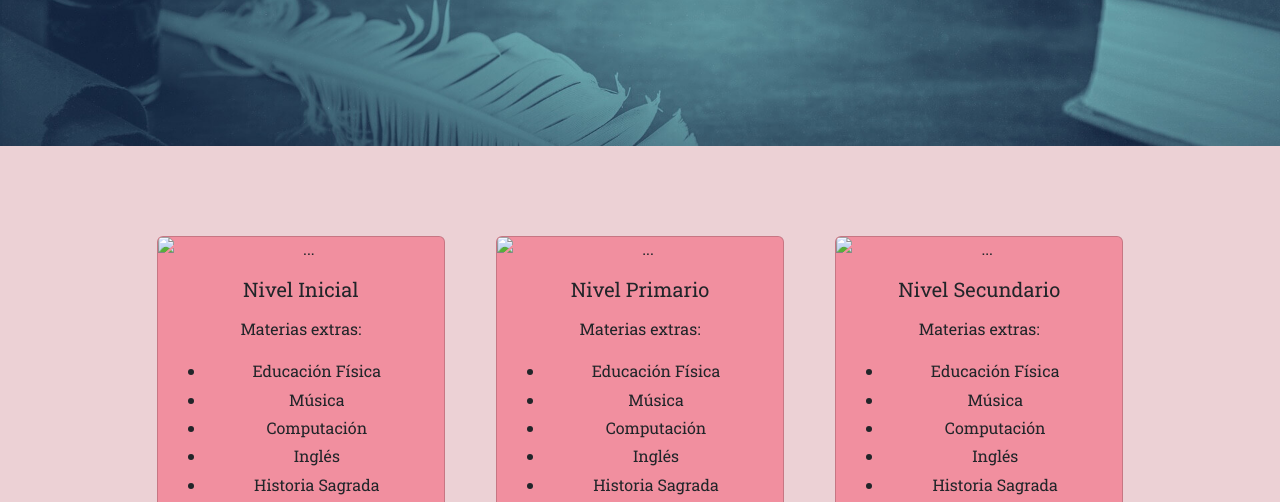
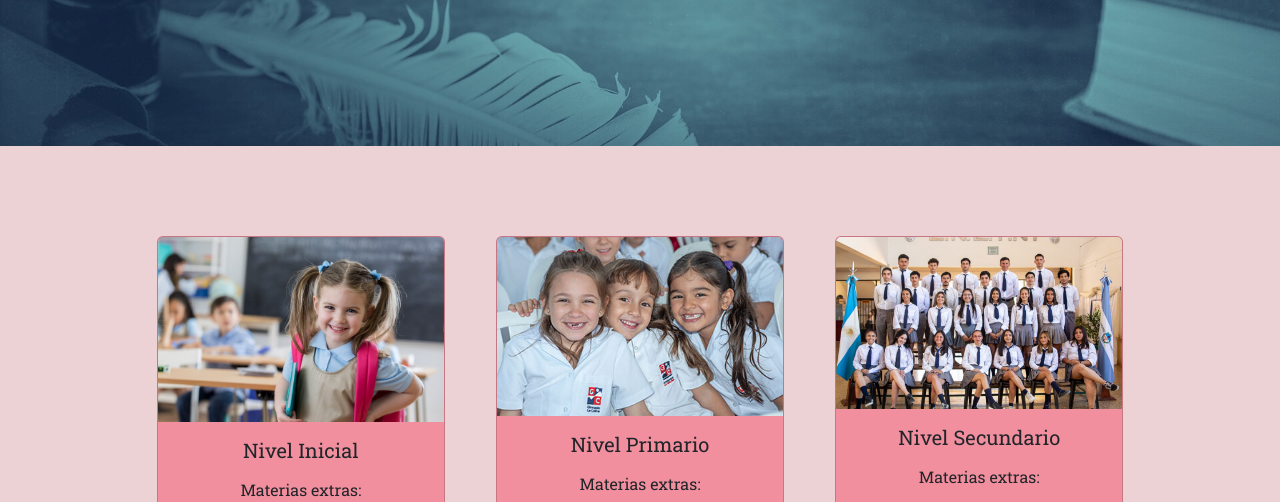
Before and after one commit to opazodeborah/otro_repo_mas, a plain HTML site: page html/niveles.html in a window 1280 px wide. Shown: the part 287-789 px from the top of the page. Drawn offline with nearby package versions, Linux system fonts and the light colour scheme; the site is published under a folder, as on GitHub Pages, so addresses that start at the root find nothing.

Commit message:
aplicando bootstrap-arreglo niveles.html

```diff
--- a/html/niveles.html
+++ b/html/niveles.html
@@ -48,7 +48,7 @@
           <section class="niveles">
 
             <div class="card" style="width: 18rem;">
-              <img src="/img/colegio5.jpg" class="card-img-top" alt="...">
+              <img src="../img/colegio5.jpg" class="card-img-top" alt="...">
               <div class="card-body">
                 <h5 class="card-title">Nivel Inicial</INp></h5>
                 <p class="card-text"> <p>Materias extras:
@@ -67,7 +67,7 @@
             </div>
 
             <div class="card" style="width: 18rem;">
-              <img src="/img/colegio3.jpg" class="card-img-top" alt="...">
+              <img src="../img/colegio3.jpg" class="card-img-top" alt="...">
               <div class="card-body">
                 <h5 class="card-title">Nivel Primario</h5>
                 <p class="card-text">
@@ -90,7 +90,7 @@
             </div>
 
             <div class="card" style="width: 18rem;">
-              <img src="/img/colegio11.jpg" class="card-img-top" alt="...">
+              <img src="../img/colegio11.jpg" class="card-img-top" alt="...">
               <div class="card-body">
                 <h5 class="card-title">Nivel Secundario</h5>
                 <p class="card-text">
```
